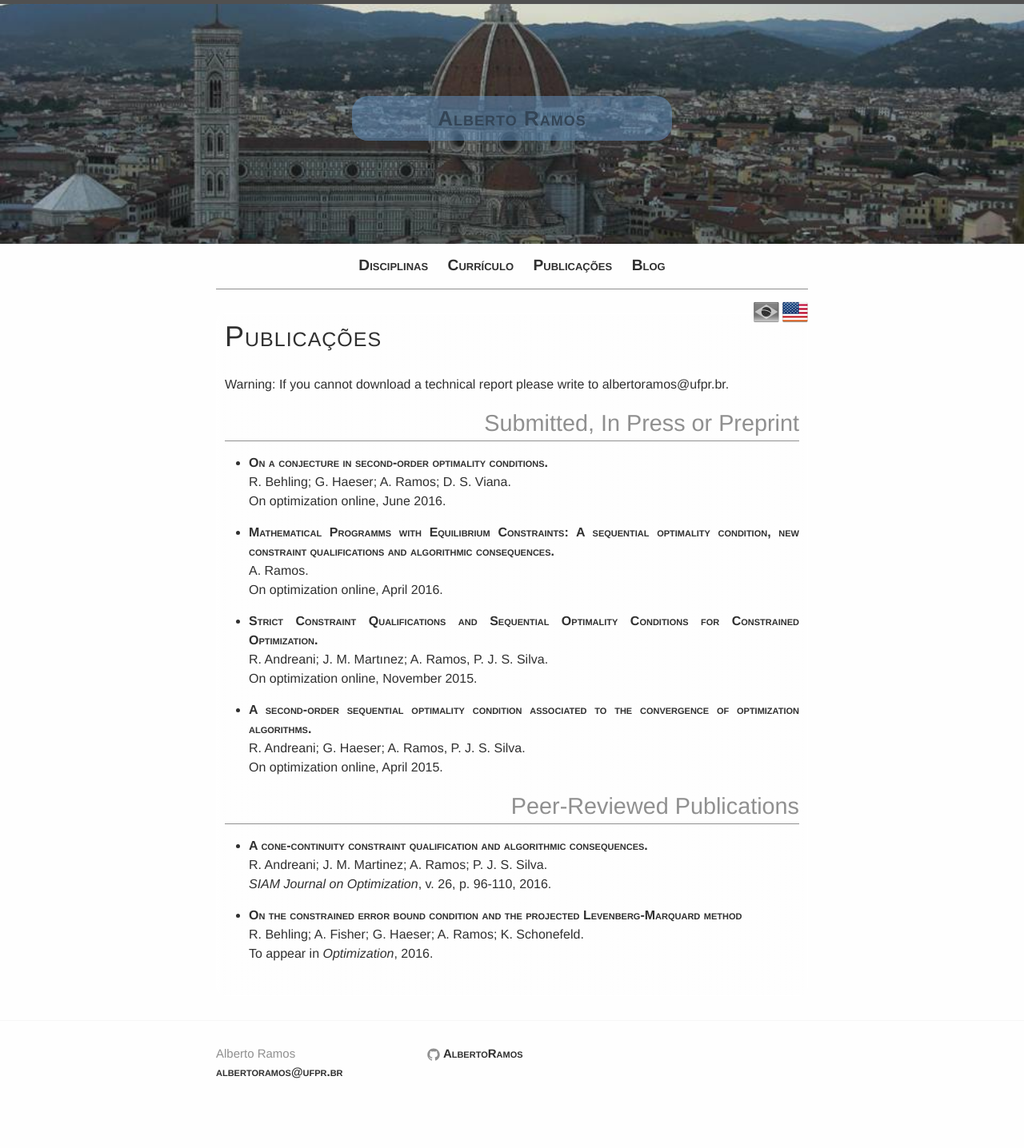
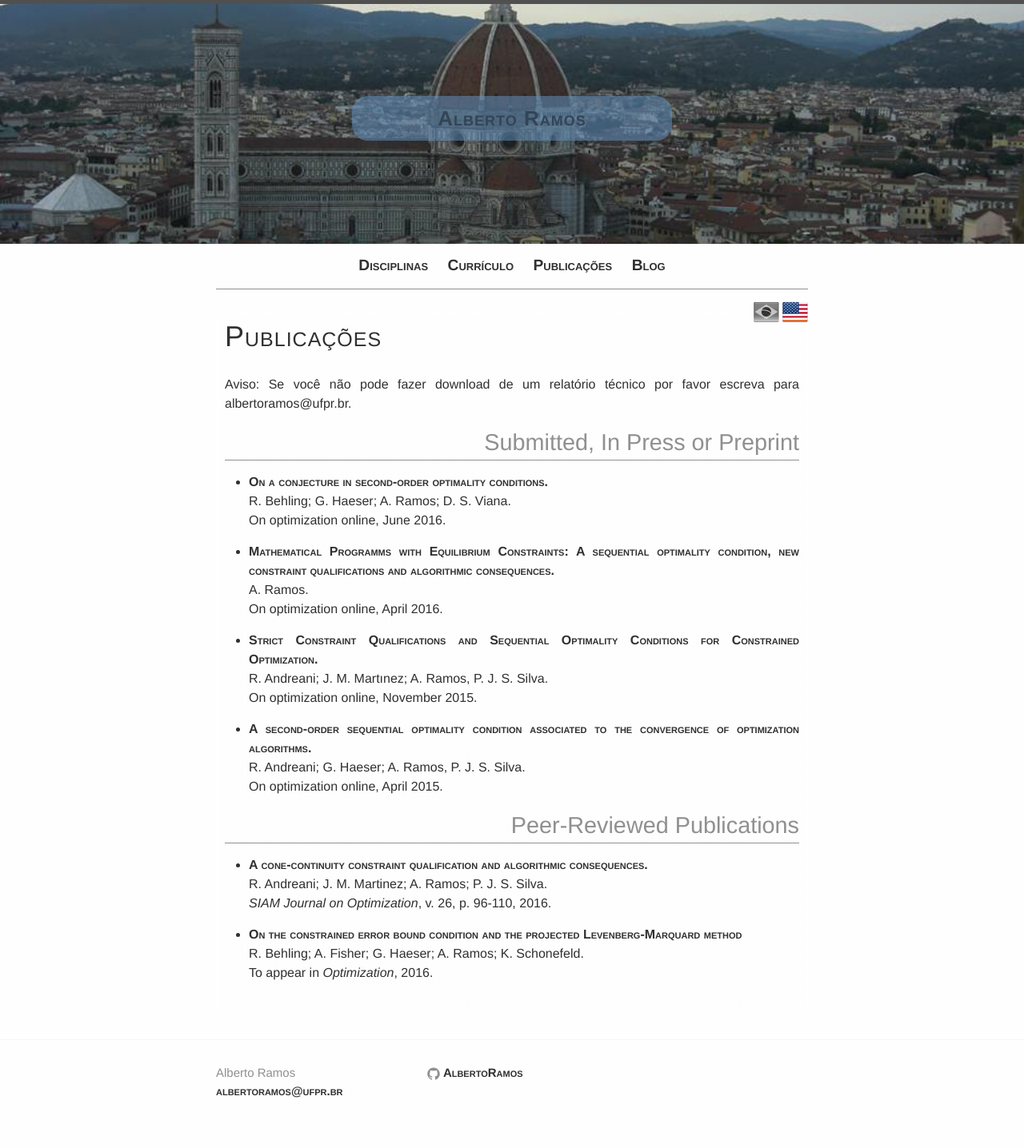
Before and after one commit to abelsiqueira/abelsiqueira.github.io-old, a Jekyll site: the page built from research.br.md, in a window 1280 px wide. Shown: the whole page at 80% size. Built offline with Jekyll 4.4.1, drawn with Linux system fonts in a browser that asks for light colours; before the commit the page ends 1412 px from its top, so only the background shows below that.

Commit message:
Update research.br.md

```diff
--- a/research.br.md
+++ b/research.br.md
@@ -6,8 +6,8 @@ lang:       br
 order:      4
 permalink:  /br/research/
 ---
-Warning: If you cannot download a
-technical report please write to
+Aviso: Se você não pode fazer download de um
+relatório técnico por favor escreva para
 albertoramos@ufpr.br. <br />
 
 # Submitted, In Press or Preprint
```
